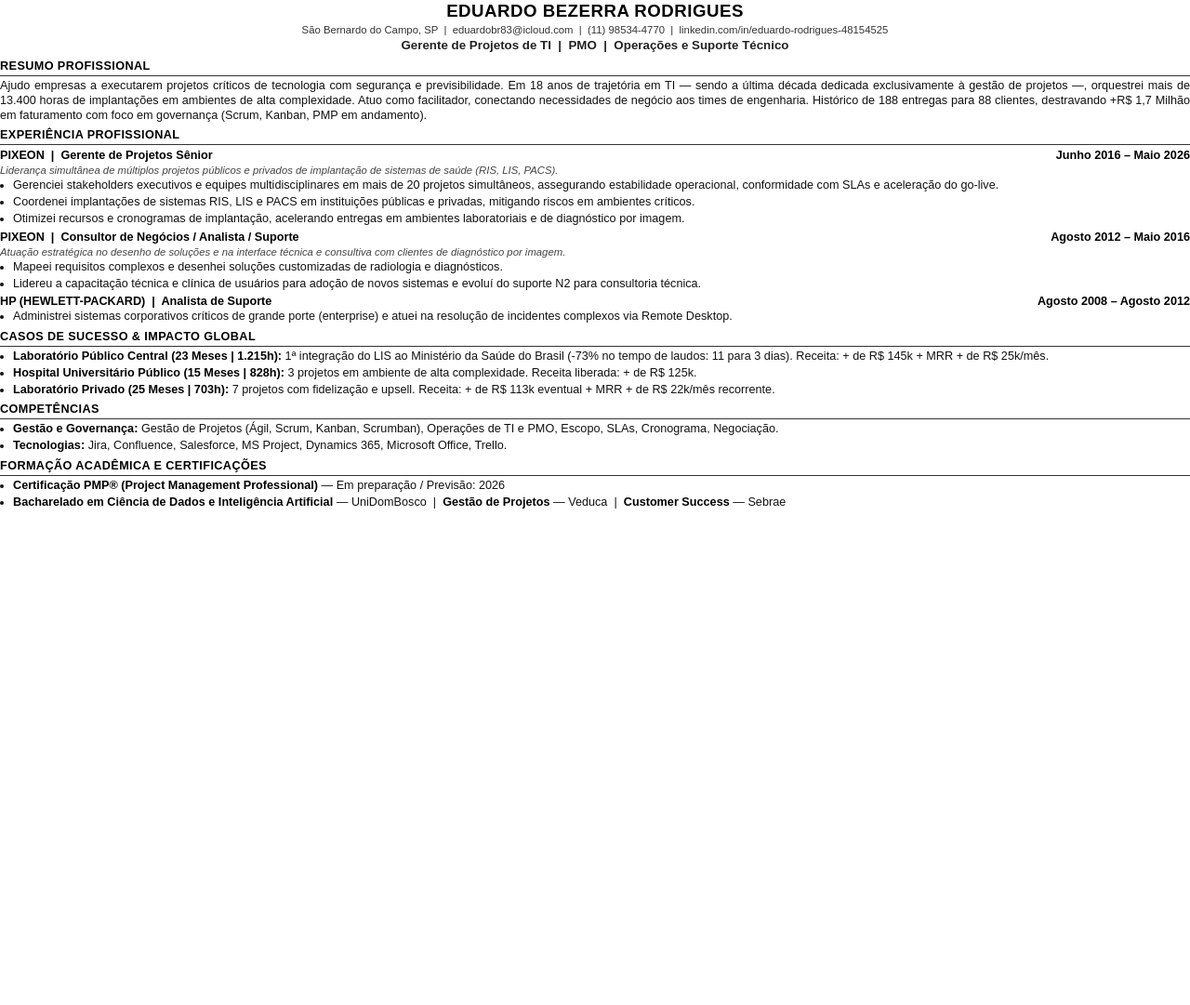
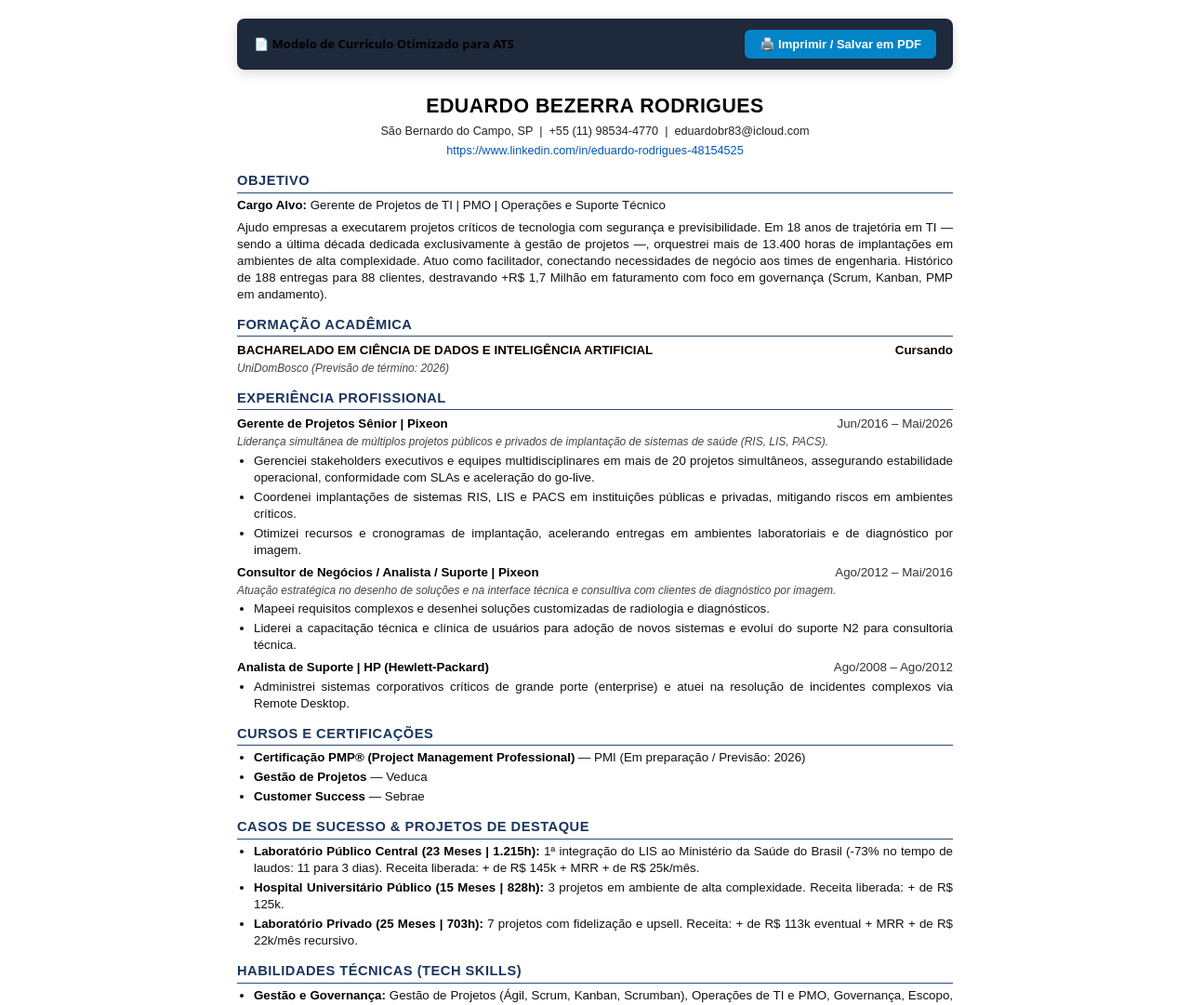
Before and after one commit to eduardobrodrigues83/PortfolioEduardoRodrigues, a website: page public/curriculo_ats.html in a window 1280 px wide. Shown: the top 1081 px of the page at 93% size. Before the commit the page ends 800 px from the top, so only its background shows below. Drawn offline with Linux system fonts and the light colour scheme.

Commit message:
feat: atualiza layout do curriculo ATS para formato otimizado

```diff
--- a/public/curriculo_ats.html
+++ b/public/curriculo_ats.html
@@ -2,153 +2,276 @@
 <html lang="pt-BR">
 <head>
   <meta charset="UTF-8">
+  <meta name="viewport" content="width=device-width, initial-scale=1.0">
   <title>Currículo ATS - Eduardo Bezerra Rodrigues</title>
   <style>
     @page {
       size: A4;
-      margin: 1.0cm 1.27cm 1.0cm 1.27cm;
+      margin: 1.2cm 1.5cm 1.2cm 1.5cm;
+    }
+    * {
+      box-sizing: border-box;
     }
     body {
-      font-family: Arial, Helvetica, sans-serif;
-      font-size: 9.5pt;
-      line-height: 1.25;
+      font-family: Arial, "Helvetica Neue", Helvetica, sans-serif;
+      font-size: 10pt;
+      line-height: 1.35;
       color: #111111;
-      margin: 0;
-      padding: 0;
+      margin: 0 auto;
+      padding: 20px 15px;
       background: #ffffff;
+      max-width: 800px;
     }
-    h1 {
-      font-size: 14pt;
+
+    /* Dynamic web control bar (hidden on print) */
+    .no-print {
+      background: #1e293b;
+      color: #ffffff;
+      padding: 12px 18px;
+      border-radius: 8px;
+      margin-bottom: 25px;
+      display: flex;
+      justify-content: space-between;
+      align-items: center;
+      box-shadow: 0 4px 12px rgba(0,0,0,0.15);
+      font-family: system-ui, -apple-system, sans-serif;
+    }
+    .no-print .info-title {
+      font-weight: 600;
+      font-size: 13px;
+      display: flex;
+      align-items: center;
+      gap: 8px;
+    }
+    .no-print button {
+      background: #0284c7;
+      color: #ffffff;
+      border: none;
+      padding: 8px 16px;
+      border-radius: 6px;
+      font-weight: 600;
+      font-size: 13px;
+      cursor: pointer;
+      transition: background 0.2s ease;
+      display: inline-flex;
+      align-items: center;
+      gap: 6px;
+    }
+    .no-print button:hover {
+      background: #0369a1;
+    }
+
+    /* Resume Header */
+    .header {
+      text-align: center;
+      margin-bottom: 14px;
+    }
+    .header h1 {
+      font-size: 16pt;
       font-weight: bold;
       text-transform: uppercase;
-      margin: 0 0 2px 0;
+      margin: 0 0 4px 0;
       color: #000000;
-      text-align: center;
       letter-spacing: 0.5px;
     }
-    .contact-info {
-      text-align: center;
-      font-size: 8.5pt;
-      color: #333333;
-      margin-bottom: 2px;
+    .header .contact-info {
+      font-size: 9.5pt;
+      color: #222222;
+      margin-bottom: 3px;
     }
-    .role-title {
-      text-align: center;
-      font-size: 10pt;
-      font-weight: bold;
-      color: #222222;
-      margin-bottom: 6px;
+    .header .linkedin-link {
+      font-size: 9.5pt;
+      color: #0056b3;
+      text-decoration: none;
     }
+    .header .linkedin-link:hover {
+      text-decoration: underline;
+    }
+
+    /* Section Headers */
     h2 {
-      font-size: 9.5pt;
+      font-size: 11pt;
       font-weight: bold;
       text-transform: uppercase;
-      color: #000000;
-      margin: 6px 0 3px 0;
-      letter-spacing: 0.4px;
-      border-bottom: 1px solid #333333;
-      padding-bottom: 1px;
+      color: #1a365d;
+      margin: 14px 0 4px 0;
+      padding-bottom: 2px;
+      border-bottom: 1.5px solid #2b4c7e;
+      letter-spacing: 0.5px;
+      page-break-after: avoid;
     }
+
+    /* General Paragraph & Lists */
     p {
-      margin: 0 0 4px 0;
+      margin: 4px 0 6px 0;
       text-align: justify;
     }
     ul {
-      margin: 0 0 4px 0;
-      padding-left: 14px;
+      margin: 3px 0 6px 0;
+      padding-left: 18px;
     }
     li {
-      margin-bottom: 2px;
+      margin-bottom: 3px;
+      text-align: justify;
     }
     strong {
       color: #000000;
     }
-    .job-title-row {
+
+    /* Flex row for left/right alignment (Jobs, Education, Projects) */
+    .flex-row {
       display: flex;
       justify-content: space-between;
+      align-items: baseline;
       font-weight: bold;
       color: #000000;
-      margin-top: 4px;
+      margin-top: 6px;
+      margin-bottom: 2px;
     }
-    .job-sub {
+    .flex-row .title-left {
+      text-align: left;
+    }
+    .flex-row .date-right {
+      text-align: right;
+      white-space: nowrap;
+      font-weight: normal;
+      color: #333333;
+    }
+
+    .sub-info {
       font-style: italic;
       color: #444444;
-      font-size: 8.5pt;
-      margin-bottom: 2px;
+      font-size: 9pt;
+      margin-bottom: 3px;
     }
-    .compact-grid {
-      display: flex;
-      justify-content: space-between;
-      gap: 10px;
-    }
-    .compact-grid div {
-      flex: 1;
+
+    /* Print styles */
+    @media print {
+      .no-print {
+        display: none !important;
+      }
+      body {
+        max-width: 100% !important;
+        padding: 0 !important;
+        background: #ffffff !important;
+      }
+      h2 {
+        border-bottom-color: #111111 !important;
+        color: #000000 !important;
+      }
+      .header .linkedin-link {
+        color: #000000 !important;
+      }
     }
   </style>
 </head>
 <body>
 
-  <h1>EDUARDO BEZERRA RODRIGUES</h1>
-  <div class="contact-info">
-    São Bernardo do Campo, SP &nbsp;|&nbsp; eduardobr83@icloud.com &nbsp;|&nbsp; (11) 98534-4770 &nbsp;|&nbsp; linkedin.com/in/eduardo-rodrigues-48154525
-  </div>
-  <div class="role-title">
-    Gerente de Projetos de TI &nbsp;|&nbsp; PMO &nbsp;|&nbsp; Operações e Suporte Técnico
+  <!-- Web Control Toolbar -->
+  <div class="no-print">
+    <div class="info-title">
+      <span>📄 <strong>Modelo de Currículo Otimizado para ATS</strong></span>
+    </div>
+    <button onclick="window.print()">
+      🖨️ Imprimir / Salvar em PDF
+    </button>
   </div>
 
-  <h2>RESUMO PROFISSIONAL</h2>
+  <!-- Header Centralizado -->
+  <div class="header">
+    <h1>EDUARDO BEZERRA RODRIGUES</h1>
+    <div class="contact-info">
+      São Bernardo do Campo, SP &nbsp;|&nbsp; +55 (11) 98534-4770 &nbsp;|&nbsp; eduardobr83@icloud.com
+    </div>
+    <div>
+      <a href="https://www.linkedin.com/in/eduardo-rodrigues-48154525" target="_blank" rel="noopener noreferrer" class="linkedin-link">https://www.linkedin.com/in/eduardo-rodrigues-48154525</a>
+    </div>
+  </div>
+
+  <!-- OBJETIVO -->
+  <h2>OBJETIVO</h2>
+  <p>
+    <strong>Cargo Alvo:</strong> Gerente de Projetos de TI | PMO | Operações e Suporte Técnico
+  </p>
   <p>
     Ajudo empresas a executarem projetos críticos de tecnologia com segurança e previsibilidade. Em 18 anos de trajetória em TI — sendo a última década dedicada exclusivamente à gestão de projetos —, orquestrei mais de 13.400 horas de implantações em ambientes de alta complexidade. Atuo como facilitador, conectando necessidades de negócio aos times de engenharia. Histórico de 188 entregas para 88 clientes, destravando +R$ 1,7 Milhão em faturamento com foco em governança (Scrum, Kanban, PMP em andamento).
   </p>
 
+  <!-- FORMAÇÃO ACADÊMICA -->
+  <h2>FORMAÇÃO ACADÊMICA</h2>
+  <div class="flex-row">
+    <span class="title-left">BACHARELADO EM CIÊNCIA DE DADOS E INTELIGÊNCIA ARTIFICIAL</span>
+    <span class="date-right"><strong>Cursando</strong></span>
+  </div>
+  <div class="sub-info">UniDomBosco (Previsão de término: 2026)</div>
+
+  <!-- EXPERIÊNCIA PROFISSIONAL -->
   <h2>EXPERIÊNCIA PROFISSIONAL</h2>
 
-  <div class="job-title-row">
-    <span>PIXEON &nbsp;|&nbsp; Gerente de Projetos Sênior</span>
-    <span>Junho 2016 – Maio 2026</span>
+  <div class="flex-row">
+    <span class="title-left">Gerente de Projetos Sênior | Pixeon</span>
+    <span class="date-right">Jun/2016 – Mai/2026</span>
   </div>
-  <div class="job-sub">Liderança simultânea de múltiplos projetos públicos e privados de implantação de sistemas de saúde (RIS, LIS, PACS).</div>
+  <div class="sub-info">Liderança simultânea de múltiplos projetos públicos e privados de implantação de sistemas de saúde (RIS, LIS, PACS).</div>
   <ul>
     <li>Gerenciei stakeholders executivos e equipes multidisciplinares em mais de 20 projetos simultâneos, assegurando estabilidade operacional, conformidade com SLAs e aceleração do go-live.</li>
     <li>Coordenei implantações de sistemas RIS, LIS e PACS em instituições públicas e privadas, mitigando riscos em ambientes críticos.</li>
     <li>Otimizei recursos e cronogramas de implantação, acelerando entregas em ambientes laboratoriais e de diagnóstico por imagem.</li>
   </ul>
 
-  <div class="job-title-row">
-    <span>PIXEON &nbsp;|&nbsp; Consultor de Negócios / Analista / Suporte</span>
-    <span>Agosto 2012 – Maio 2016</span>
+  <div class="flex-row">
+    <span class="title-left">Consultor de Negócios / Analista / Suporte | Pixeon</span>
+    <span class="date-right">Ago/2012 – Mai/2016</span>
   </div>
-  <div class="job-sub">Atuação estratégica no desenho de soluções e na interface técnica e consultiva com clientes de diagnóstico por imagem.</div>
+  <div class="sub-info">Atuação estratégica no desenho de soluções e na interface técnica e consultiva com clientes de diagnóstico por imagem.</div>
   <ul>
     <li>Mapeei requisitos complexos e desenhei soluções customizadas de radiologia e diagnósticos.</li>
-    <li>Lidereu a capacitação técnica e clínica de usuários para adoção de novos sistemas e evoluí do suporte N2 para consultoria técnica.</li>
+    <li>Liderei a capacitação técnica e clínica de usuários para adoção de novos sistemas e evoluí do suporte N2 para consultoria técnica.</li>
   </ul>
 
-  <div class="job-title-row">
-    <span>HP (HEWLETT-PACKARD) &nbsp;|&nbsp; Analista de Suporte</span>
-    <span>Agosto 2008 – Agosto 2012</span>
+  <div class="flex-row">
+    <span class="title-left">Analista de Suporte | HP (Hewlett-Packard)</span>
+    <span class="date-right">Ago/2008 – Ago/2012</span>
   </div>
   <ul>
     <li>Administrei sistemas corporativos críticos de grande porte (enterprise) e atuei na resolução de incidentes complexos via Remote Desktop.</li>
   </ul>
 
-  <h2>CASOS DE SUCESSO & IMPACTO GLOBAL</h2>
+  <!-- CURSOS E CERTIFICAÇÕES -->
+  <h2>CURSOS E CERTIFICAÇÕES</h2>
   <ul>
-    <li><strong>Laboratório Público Central (23 Meses | 1.215h):</strong> 1ª integração do LIS ao Ministério da Saúde do Brasil (-73% no tempo de laudos: 11 para 3 dias). Receita: + de R$ 145k + MRR + de R$ 25k/mês.</li>
-    <li><strong>Hospital Universitário Público (15 Meses | 828h):</strong> 3 projetos em ambiente de alta complexidade. Receita liberada: + de R$ 125k.</li>
-    <li><strong>Laboratório Privado (25 Meses | 703h):</strong> 7 projetos com fidelização e upsell. Receita: + de R$ 113k eventual + MRR + de R$ 22k/mês recorrente.</li>
+    <li><strong>Certificação PMP® (Project Management Professional)</strong> — PMI (Em preparação / Previsão: 2026)</li>
+    <li><strong>Gestão de Projetos</strong> — Veduca</li>
+    <li><strong>Customer Success</strong> — Sebrae</li>
   </ul>
 
-  <h2>COMPETÊNCIAS</h2>
+  <!-- CASOS DE SUCESSO & PROJETOS DE DESTAQUE -->
+  <h2>CASOS DE SUCESSO &amp; PROJETOS DE DESTAQUE</h2>
   <ul>
-    <li><strong>Gestão e Governança:</strong> Gestão de Projetos (Ágil, Scrum, Kanban, Scrumban), Operações de TI e PMO, Escopo, SLAs, Cronograma, Negociação.</li>
-    <li><strong>Tecnologias:</strong> Jira, Confluence, Salesforce, MS Project, Dynamics 365, Microsoft Office, Trello.</li>
+    <li><strong>Laboratório Público Central (23 Meses | 1.215h):</strong> 1ª integração do LIS ao Ministério da Saúde do Brasil (-73% no tempo de laudos: 11 para 3 dias). Receita liberada: + de R$ 145k + MRR + de R$ 25k/mês.</li>
+    <li><strong>Hospital Universitário Público (15 Meses | 828h):</strong> 3 projetos em ambiente de alta complexidade. Receita liberada: + de R$ 125k.</li>
+    <li><strong>Laboratório Privado (25 Meses | 703h):</strong> 7 projetos com fidelização e upsell. Receita: + de R$ 113k eventual + MRR + de R$ 22k/mês recursivo.</li>
   </ul>
 
-  <h2>FORMAÇÃO ACADÊMICA E CERTIFICAÇÕES</h2>
+  <!-- HABILIDADES TÉCNICAS (TECH SKILLS) -->
+  <h2>HABILIDADES TÉCNICAS (TECH SKILLS)</h2>
   <ul>
-    <li><strong>Certificação PMP® (Project Management Professional)</strong> — Em preparação / Previsão: 2026</li>
-    <li><strong>Bacharelado em Ciência de Dados e Inteligência Artificial</strong> — UniDomBosco &nbsp;|&nbsp; <strong>Gestão de Projetos</strong> — Veduca &nbsp;|&nbsp; <strong>Customer Success</strong> — Sebrae</li>
+    <li><strong>Gestão e Governança:</strong> Gestão de Projetos (Ágil, Scrum, Kanban, Scrumban), Operações de TI e PMO, Governança, Escopo, SLAs, Cronograma, Gestão de Riscos, Negociação.</li>
+    <li><strong>Sistemas e Ferramentas:</strong> Jira, Confluence, Salesforce, MS Project, Dynamics 365, Microsoft Office (Excel, Word, PowerPoint), Trello.</li>
+  </ul>
+
+  <!-- IDIOMAS -->
+  <h2>IDIOMAS</h2>
+  <ul>
+    <li>Português (Nativo)</li>
+  </ul>
+
+  <!-- HABILIDADES INTERPESSOAIS (SOFT SKILLS) -->
+  <h2>HABILIDADES INTERPESSOAIS (SOFT SKILLS)</h2>
+  <ul>
+    <li>Liderança e Resolução de Conflitos</li>
+    <li>Visão de Negócio</li>
+    <li>Comunicação Transparente</li>
   </ul>
 
 </body>
```
